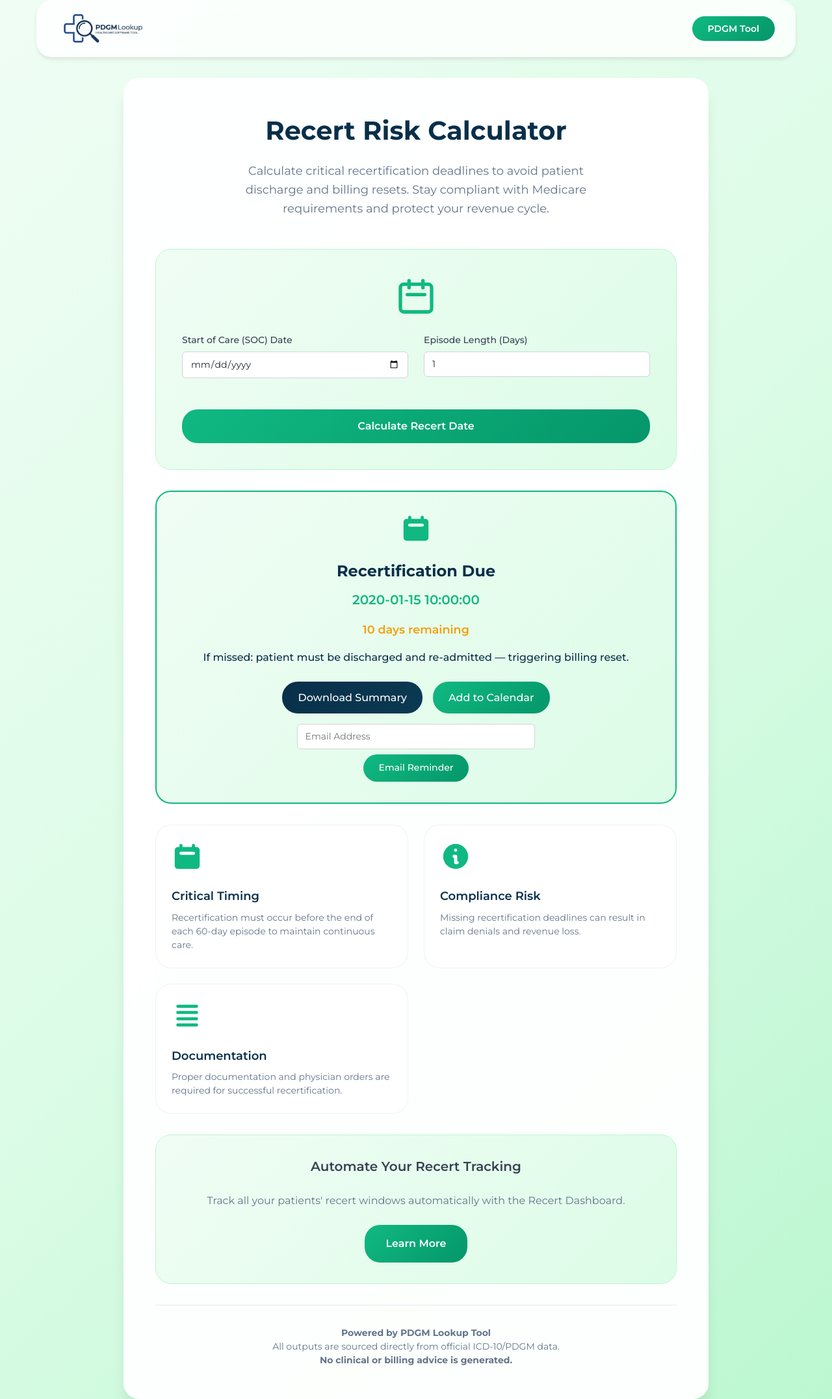
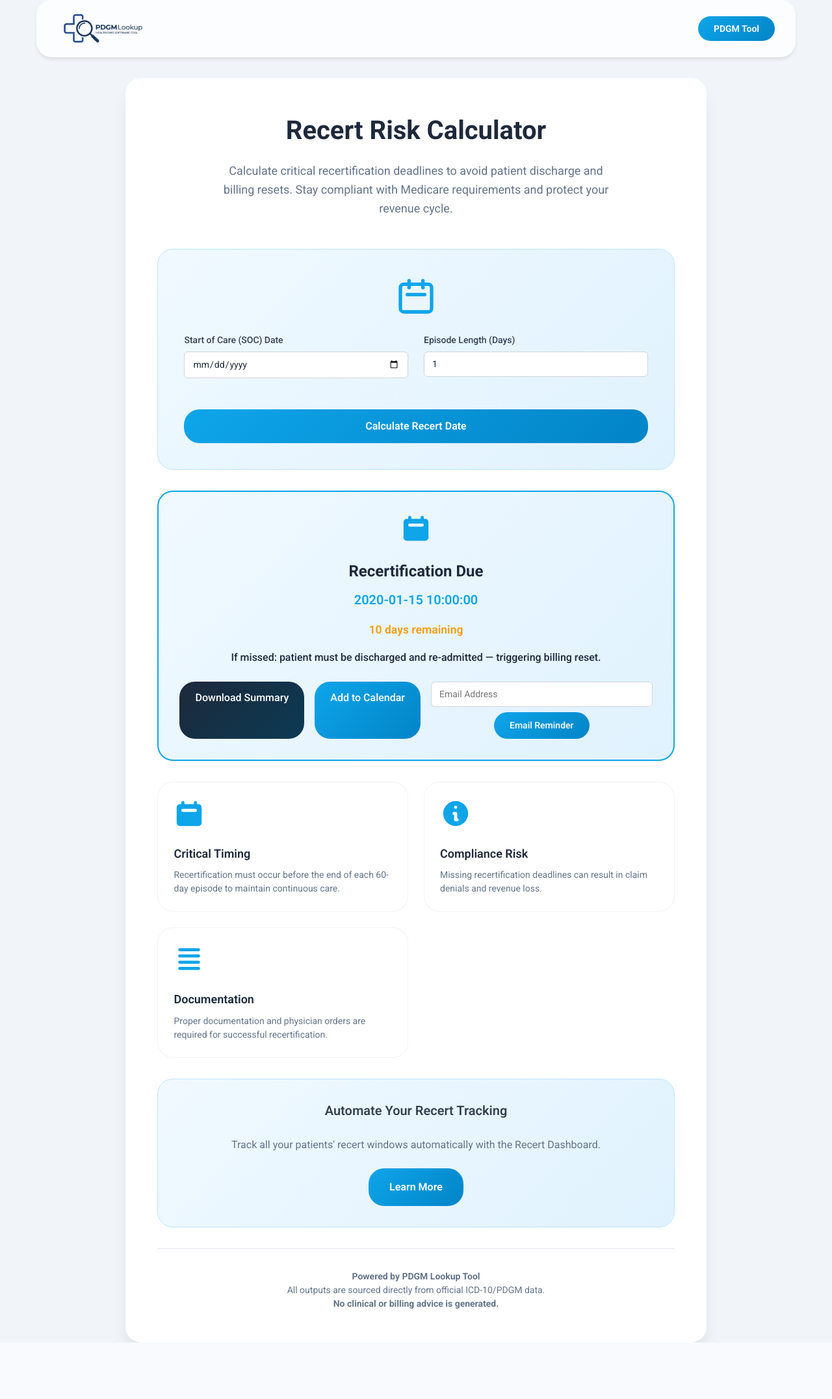
Before and after one commit to design1-software/PDGM_LOOKUP_TOOL, a Flask app: template templates/recert.html in a window 1280 px wide. Shown: the whole page at 65% size. After the commit the page ends 2066 px from the top, so only its background shows below. Run offline with Flask 3, Linux system fonts and the light colour scheme; the template is opened without the code that fills it: most values are stand-ins (such as "Sample title", 1, 10 or a date in 2020); parts of the project's set-up code (start-up, migrations or seed data) failed here and were passed over.

Commit message:
Switch to Modern Neumorphic style (Slate Navy + Bright Azure)
- Primary: Slate Navy (#1E293B), Accent: Bright Azure (#0EA5E9)
- Background: Off-White Pearl (#F1F5F9) with stark white cards
- Font: Roboto replacing Montserrat
- Floating cards with neumorphic drop shadows
- Pill-shaped buttons with azure gradients
- Applied consistently across main tool, recert page, and HIPPS calculator

Co-Authored-By: Claude Opus 4.6 (1M context) <noreply@anthropic.com>

```diff
--- a/static/hipps_calculator.css
+++ b/static/hipps_calculator.css
@@ -208,7 +208,7 @@
 .hipps-payment {
     text-align: center;
     padding: 1rem;
-    background: #f0fdf4;
+    background: #F0F9FF;
     border-radius: 6px;
     margin-top: 1rem;
 }
--- a/static/style.css
+++ b/static/style.css
@@ -1,5 +1,5 @@
 /* Import Inter font */
-@import url('https://fonts.googleapis.com/css2?family=Montserrat:wght@300;400;500;600;700&display=swap');
+@import url('https://fonts.googleapis.com/css2?family=Roboto:wght@300;400;500;600;700&display=swap');
 
 /* CSS Reset and Base Styles */
 * {
@@ -14,10 +14,10 @@ html {
 }
 
 body {
-    font-family: 'Montserrat', -apple-system, BlinkMacSystemFont, 'Segoe UI', Roboto, sans-serif;
+    font-family: 'Roboto', -apple-system, BlinkMacSystemFont, 'Segoe UI', Roboto, sans-serif;
     line-height: 1.6;
-    color: #0b3a53;
-    background: linear-gradient(135deg, #f0fdf4 0%, #dcfce7 50%, #bbf7d0 100%);
+    color: #1E293B;
+    background: #F1F5F9;
     min-height: 100vh;
     -webkit-font-smoothing: antialiased;
     -moz-osx-font-smoothing: grayscale;
@@ -329,7 +329,7 @@ body {
 .btn-submit {
     width: 100%;
     padding: 1rem 2rem;
-    background: linear-gradient(135deg, #10b981 0%, #059669 100%);
+    background: linear-gradient(135deg, #0EA5E9 0%, #0284C7 100%);
     color: white;
     border: none;
     border-radius: 1.5rem;
--- a/templates/recert.html
+++ b/templates/recert.html
@@ -42,7 +42,7 @@
         .page-title {
             font-size: 2.5rem;
             font-weight: 700;
-            color: #082F49;
+            color: #1E293B;
             margin-bottom: 1rem;
         }
 
@@ -55,18 +55,18 @@
         }
 
         .calculator-section {
-            background: linear-gradient(135deg, #f0fdf4 0%, #dcfce7 100%);
+            background: linear-gradient(135deg, #F0F9FF 0%, #E0F2FE 100%);
             border-radius: 1.5rem;
             padding: 2.5rem;
             margin-bottom: 2rem;
-            border: 1px solid #bbf7d0;
+            border: 1px solid #BAE6FD;
         }
 
         .calculator-icon {
             width: 64px;
             height: 64px;
             margin: 0 auto 1.5rem;
-            color: #10b981;
+            color: #0EA5E9;
             display: block;
         }
 
@@ -79,7 +79,7 @@
 
         .calculate-button {
             width: 100%;
-            background: linear-gradient(135deg, #10b981 0%, #059669 100%);
+            background: linear-gradient(135deg, #0EA5E9 0%, #0284C7 100%);
             color: white;
             border: none;
             padding: 1rem 2rem;
@@ -92,12 +92,12 @@
 
         .calculate-button:hover {
             transform: translateY(-2px);
-            box-shadow: 0 10px 25px -5px rgba(16, 185, 129, 0.3);
+            box-shadow: 0 10px 25px -5px rgba(14, 165, 233, 0.3);
         }
 
         .recert-results {
-            background: linear-gradient(135deg, #f0fdf4 0%, #dcfce7 100%);
-            border: 2px solid #10b981;
+            background: linear-gradient(135deg, #F0F9FF 0%, #E0F2FE 100%);
+            border: 2px solid #0EA5E9;
             border-radius: 1.5rem;
             padding: 2rem;
             margin-bottom: 2rem;
@@ -108,25 +108,25 @@
             width: 48px;
             height: 48px;
             margin: 0 auto 1rem;
-            color: #10b981;
+            color: #0EA5E9;
         }
 
         .recert-results-title {
             font-size: 1.5rem;
             font-weight: 700;
-            color: #082F49;
+            color: #1E293B;
             margin-bottom: 0.5rem;
         }
 
         .recert-results-date {
             font-size: 1.25rem;
             font-weight: 600;
-            color: #10b981;
+            color: #0EA5E9;
             margin-bottom: 1rem;
         }
 
         .recert-results-warning {
-            color: #082F49;
+            color: #1E293B;
             font-weight: 500;
             margin-bottom: 1.5rem;
         }
@@ -139,7 +139,7 @@
         }
 
         .action-button {
-            background: linear-gradient(135deg, #10b981 0%, #059669 100%);
+            background: linear-gradient(135deg, #0EA5E9 0%, #0284C7 100%);
             color: white;
             padding: 0.75rem 1.5rem;
             border-radius: 1.5rem;
@@ -152,11 +152,11 @@
 
         .action-button:hover {
             transform: translateY(-2px);
-            box-shadow: 0 4px 12px rgba(16, 185, 129, 0.3);
+            box-shadow: 0 4px 12px rgba(14, 165, 233, 0.3);
         }
 
         .action-button.download {
-            background: linear-gradient(135deg, #082F49 0%, #0b3a53 100%);
+            background: linear-gradient(135deg, #1E293B 0%, #0b3a53 100%);
         }
 
         .action-button.download:hover {
@@ -179,9 +179,9 @@
         }
 
         .email-input:focus {
-            border-color: #10b981;
+            border-color: #0EA5E9;
             outline: none;
-            box-shadow: 0 0 0 3px rgba(16, 185, 129, 0.1);
+            box-shadow: 0 0 0 3px rgba(14, 165, 233, 0.1);
         }
 
         .info-cards {
@@ -208,13 +208,13 @@
             width: 48px;
             height: 48px;
             margin-bottom: 1rem;
-            color: #10b981;
+            color: #0EA5E9;
         }
 
         .info-card-title {
             font-size: 1.125rem;
             font-weight: 600;
-            color: #082F49;
+            color: #1E293B;
             margin-bottom: 0.5rem;
         }
 
@@ -225,18 +225,18 @@
         }
 
         .cta-section {
-            background: linear-gradient(135deg, #f0fdf4 0%, #dcfce7 100%);
+            background: linear-gradient(135deg, #F0F9FF 0%, #E0F2FE 100%);
             border-radius: 1.5rem;
             padding: 2rem;
             text-align: center;
             margin-bottom: 2rem;
-            border: 1px solid #bbf7d0;
+            border: 1px solid #BAE6FD;
         }
 
         .cta-title {
             font-size: 1.25rem;
             font-weight: 600;
-            color: #082F49;
+            color: #1E293B;
             margin-bottom: 0.5rem;
         }
 
@@ -246,7 +246,7 @@
         }
 
         .cta-button {
-            background: linear-gradient(135deg, #10b981 0%, #059669 100%);
+            background: linear-gradient(135deg, #0EA5E9 0%, #0284C7 100%);
             color: white;
             padding: 1rem 2rem;
             border-radius: 1.5rem;
@@ -258,7 +258,7 @@
 
         .cta-button:hover {
             transform: translateY(-2px);
-            box-shadow: 0 10px 25px -5px rgba(16, 185, 129, 0.3);
+            box-shadow: 0 10px 25px -5px rgba(14, 165, 233, 0.3);
         }
 
         .recert-footer {
@@ -342,7 +342,7 @@
                 <div class="recert-results-date">{{ due }}</div>
 
                 {% if days_remaining is not none %}
-                <p style="font-size: 1.1rem; font-weight: 600; margin-bottom: 1rem; color: {% if days_remaining <= 7 %}#dc2626{% elif days_remaining <= 14 %}#f59e0b{% else %}#10b981{% endif %};">
+                <p style="font-size: 1.1rem; font-weight: 600; margin-bottom: 1rem; color: {% if days_remaining <= 7 %}#dc2626{% elif days_remaining <= 14 %}#f59e0b{% else %}#0EA5E9{% endif %};">
                     {{ days_remaining }} days remaining
                 </p>
                 {% endif %}
```
Also changed, not shown: other parts of static/style.css (+56 -56 lines).
